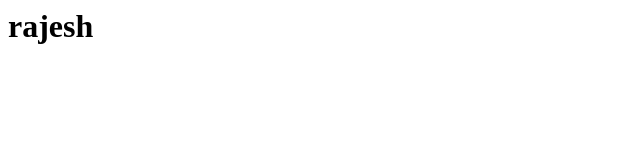
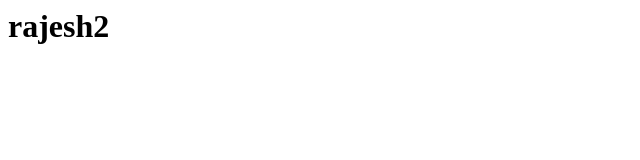
Before and after one commit to shashwat126/shashwat126.github.io, a plain HTML site: page index.html in a window 1280 px wide. Shown: the full height of the page, 0-640 px from the left. Drawn offline with Linux system fonts and the light colour scheme.

Commit message:
Update index.html

```diff
--- a/index.html
+++ b/index.html
@@ -5,7 +5,7 @@
     </title>
   </head>
   <body>
-    <h1>rajesh </h1>
+    <h1>rajesh2 </h1>
 
   </body>
 
```
